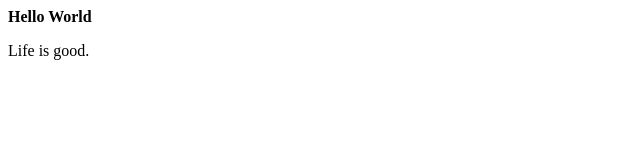
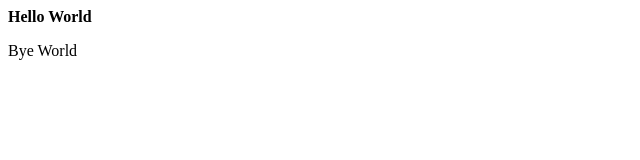
Before and after one commit to jainriya30/Test, a plain HTML site: page index.html in a window 1280 px wide. Shown: the full height of the page, 0-640 px from the left. Drawn offline with Linux system fonts and the light colour scheme.

Commit message:
Bye added

```diff
--- a/index.html
+++ b/index.html
@@ -1,4 +1,4 @@
 <html>
     <b>Hello World </b>
-    <p>Life is good.</p>
+    <p>Bye World</p>
 </html>
```
